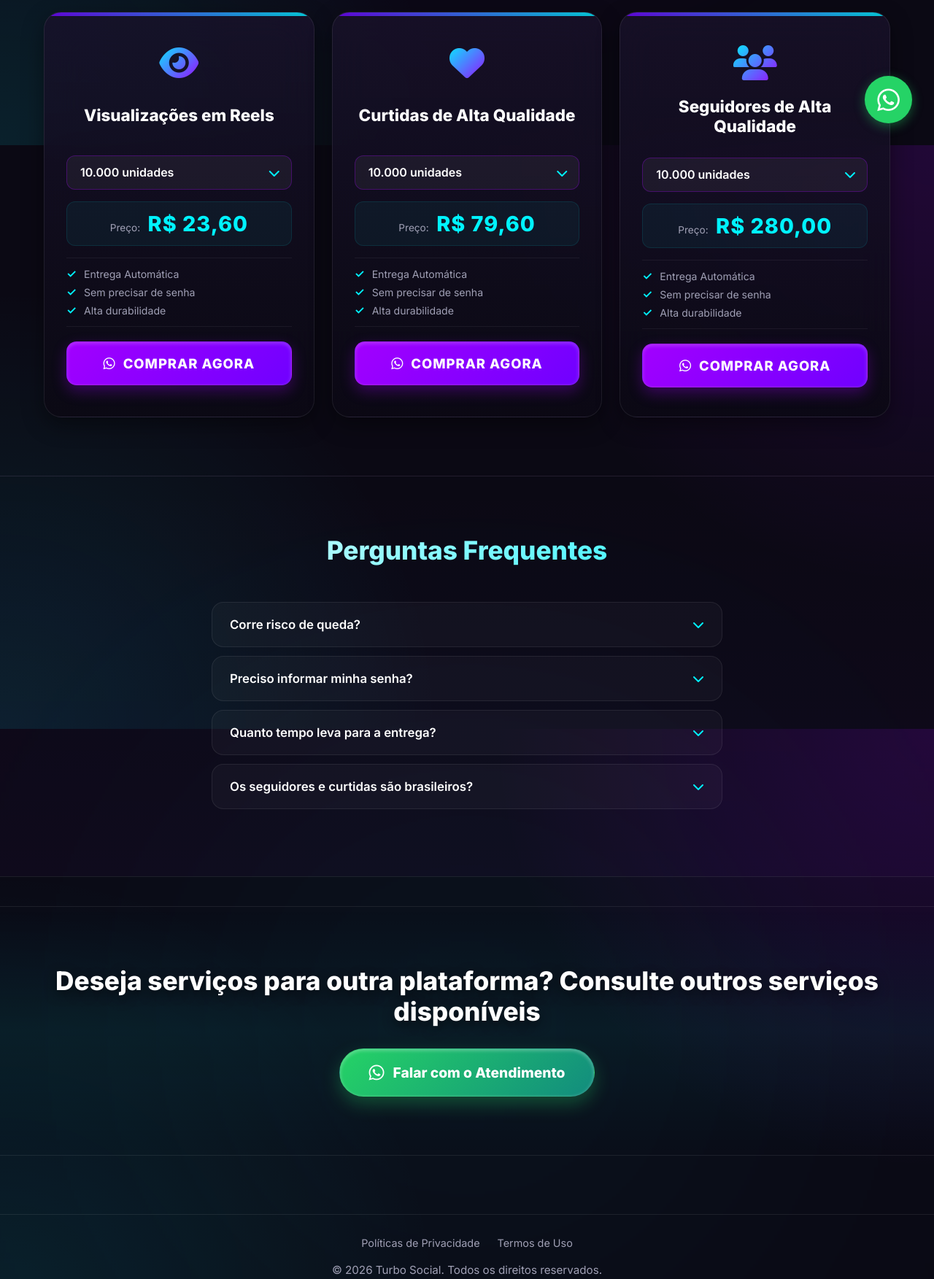
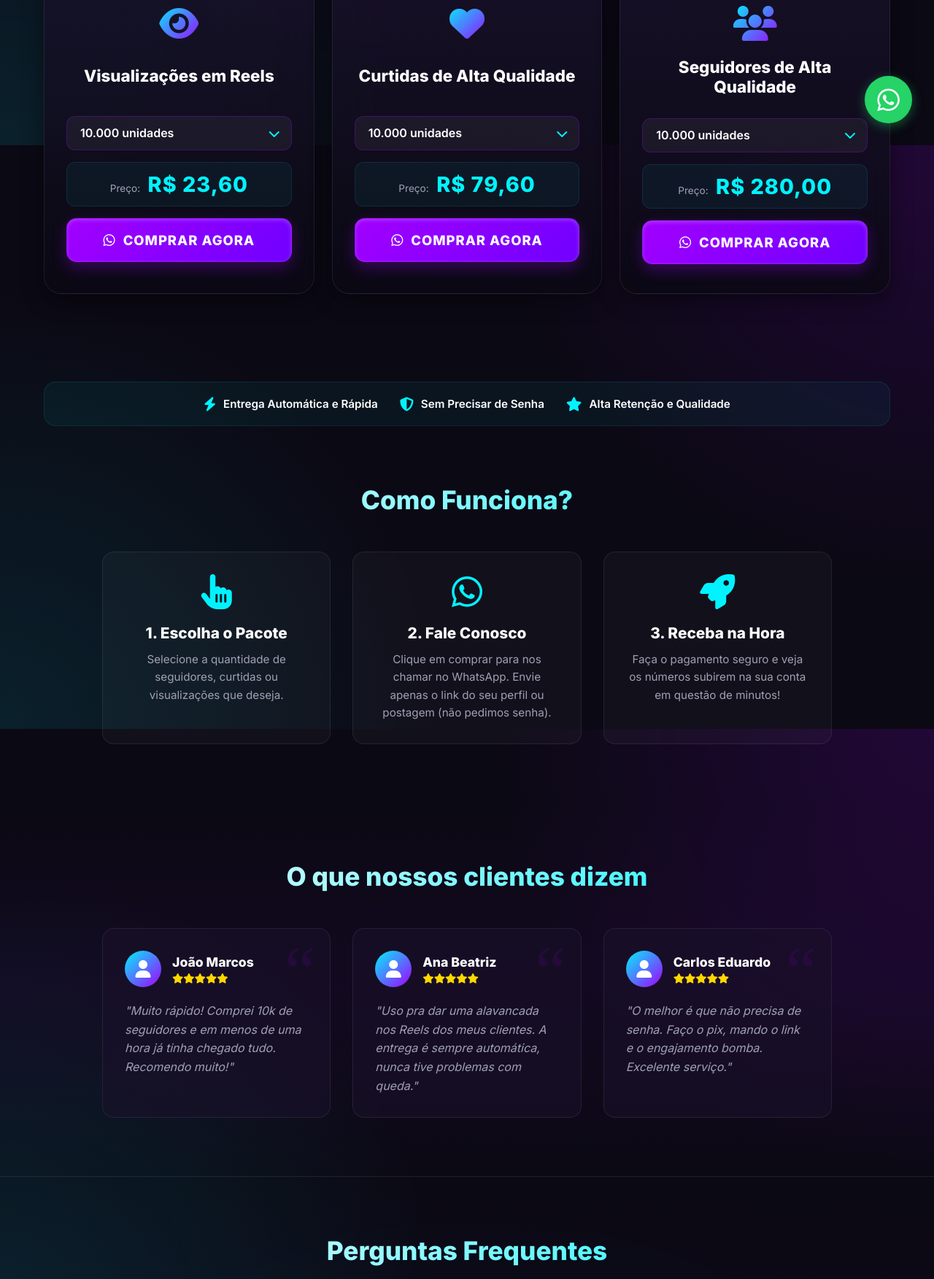
Before and after one commit to hugocassiosilvafilho-cmyk/Site-de-vendas, a plain HTML site: page index.html in a window 1280 px wide. Shown: the part 601-2354 px from the top of the page at 73% size. Drawn offline with Linux system fonts and the light colour scheme.

Commit message:
Auto-sync: 2026-06-10 22:43:22

```diff
--- a/index.html
+++ b/index.html
@@ -152,42 +152,6 @@
             left: 50%;
             transform: translateX(-50%);
             z-index: -1;
-        }
-
-        /* Tabs / Filtros */
-        .tabs-container {
-            display: flex;
-            justify-content: center;
-            flex-wrap: wrap;
-            gap: 10px;
-            margin-bottom: 50px;
-        }
-
-        .tab-btn {
-            background: rgba(255, 255, 255, 0.03);
-            border: 1px solid var(--glass-border);
-            color: var(--text-main);
-            padding: 12px 24px;
-            border-radius: 30px;
-            font-weight: 600;
-            cursor: pointer;
-            transition: all 0.3s ease;
-            display: flex;
-            align-items: center;
-            gap: 8px;
-            font-size: 0.95rem;
-            backdrop-filter: blur(5px);
-        }
-
-        .tab-btn i {
-            font-size: 1.1rem;
-        }
-
-        .tab-btn.active, .tab-btn:hover {
-            background: linear-gradient(135deg, rgba(162, 0, 255, 0.2), rgba(0, 243, 255, 0.15));
-            border-color: var(--neon-cyan);
-            box-shadow: 0 0 20px rgba(0, 243, 255, 0.2);
-            transform: translateY(-2px);
         }
 
         /* Grid de Preços */
@@ -373,33 +337,6 @@
             font-weight: 800;
             color: var(--neon-cyan);
             letter-spacing: 1px;
-        }
-
-        .micro-benefits {
-            display: flex;
-            flex-direction: column;
-            gap: 6px;
-            margin-bottom: 20px;
-            padding: 12px 0;
-            border-top: 1px solid rgba(255, 255, 255, 0.06);
-            border-bottom: 1px solid rgba(255, 255, 255, 0.06);
-        }
-
-        .micro-benefits span {
-            color: var(--text-muted);
-            font-size: 0.88rem;
-            display: flex;
-            align-items: center;
-            gap: 8px;
-        }
-
-        .micro-benefits .check-icon {
-            color: var(--neon-cyan);
-            font-weight: 800;
-            font-size: 0.95rem;
-            width: 16px;
-            text-align: center;
-            flex-shrink: 0;
         }
 
         .faq-section {
@@ -850,7 +787,149 @@
             color: rgba(255, 255, 255, 0.4);
             font-weight: 400;
         }
+
+        /* Benefícios Globais */
+        .global-benefits {
+            background: rgba(0, 243, 255, 0.05);
+            border: 1px solid rgba(0, 243, 255, 0.1);
+            border-radius: 16px;
+            padding: 20px;
+            margin-top: 40px;
+            display: flex;
+            justify-content: center;
+            gap: 30px;
+            flex-wrap: wrap;
+        }
+        .global-benefit-item {
+            display: flex;
+            align-items: center;
+            gap: 10px;
+            color: var(--text-main);
+            font-size: 0.95rem;
+            font-weight: 600;
+        }
+        .global-benefit-item i {
+            color: var(--neon-cyan);
+            font-size: 1.2rem;
+        }
+
+        /* Como Funciona e Prova Social */
+        .how-it-works, .social-proof {
+            padding: 80px 20px;
+        }
+        .social-proof {
+            background: linear-gradient(180deg, transparent, rgba(162, 0, 255, 0.05), transparent);
+        }
+        .how-it-works h2, .social-proof h2 {
+            text-align: center;
+            font-size: 2.2rem;
+            font-weight: 800;
+            margin-bottom: 50px;
+            background: linear-gradient(135deg, #fff, var(--neon-cyan));
+            -webkit-background-clip: text;
+            -webkit-text-fill-color: transparent;
+        }
+        .steps-container, .testimonials-grid {
+            display: flex;
+            justify-content: center;
+            gap: 30px;
+            flex-wrap: wrap;
+            max-width: 1000px;
+            margin: 0 auto;
+        }
+        .step-card {
+            background: rgba(255, 255, 255, 0.03);
+            border: 1px solid var(--glass-border);
+            border-radius: 16px;
+            padding: 30px;
+            flex: 1;
+            min-width: 250px;
+            text-align: center;
+            transition: transform 0.3s ease;
+        }
+        .step-card:hover {
+            transform: translateY(-5px);
+            border-color: rgba(162, 0, 255, 0.3);
+        }
+        .step-icon {
+            font-size: 3rem;
+            color: var(--neon-cyan);
+            margin-bottom: 20px;
+        }
+        .step-card h4 {
+            font-size: 1.3rem;
+            margin-bottom: 12px;
+            color: #fff;
+        }
+        .step-card p {
+            color: var(--text-muted);
+            font-size: 0.95rem;
+            line-height: 1.6;
+        }
+
+        .testimonial-card {
+            background: rgba(25, 18, 43, 0.6);
+            border: 1px solid var(--glass-border);
+            border-radius: 16px;
+            padding: 30px;
+            flex: 1;
+            min-width: 300px;
+            text-align: left;
+            position: relative;
+        }
+        .testimonial-card::before {
+            content: '\201C';
+            font-family: serif;
+            font-size: 6rem;
+            color: rgba(162, 0, 255, 0.1);
+            position: absolute;
+            top: 10px;
+            right: 20px;
+            line-height: 1;
+        }
+        .testimonial-header {
+            display: flex;
+            align-items: center;
+            gap: 15px;
+            margin-bottom: 20px;
+        }
+        .testimonial-avatar {
+            width: 50px;
+            height: 50px;
+            border-radius: 50%;
+            background: linear-gradient(135deg, var(--neon-cyan), var(--electric-purple));
+            display: flex;
+            align-items: center;
+            justify-content: center;
+            font-size: 1.5rem;
+            color: #fff;
+        }
+        .testimonial-name {
+            font-weight: 800;
+            color: #fff;
+            font-size: 1.1rem;
+        }
+        .testimonial-stars {
+            color: #FFD700;
+            font-size: 0.85rem;
+            margin-top: 4px;
+        }
+        .testimonial-text {
+            color: var(--text-muted);
+            font-size: 1rem;
+            line-height: 1.6;
+            font-style: italic;
+        }
+        .payment-methods {
+            display: flex;
+            justify-content: center;
+            gap: 20px;
+            margin-bottom: 16px;
+            font-size: 2rem;
+        }
+
     </style>
+
 </head>
 <body>
 
@@ -872,19 +951,7 @@
     </header>
 
     <!-- Filtros de Plataforma -->
-    <div class="container">
-        <div class="tabs-container">
-            <button class="tab-btn active" data-platform="Instagram">
-                <i class="fa-brands fa-instagram"></i> Instagram
-            </button>
-            <button class="tab-btn" data-platform="TikTok">
-                <i class="fa-brands fa-tiktok"></i> TikTok
-            </button>
-            <button class="tab-btn" data-platform="Facebook">
-                <i class="fa-brands fa-facebook-f"></i> Facebook
-            </button>
-        </div>
-    </div>
+    <div class="container" style="text-align: center; margin-bottom: 20px;"><p style="color: var(--neon-cyan); font-weight: 600; font-size: 1.1rem; letter-spacing: 1px; text-transform: uppercase;">⚡ Válido para Instagram, TikTok e Facebook</p></div>
 
     <!-- Grid de Planos -->
     <main class="container">
@@ -914,11 +981,7 @@
                     <span class="price-label">Preço:</span>
                     <span class="price-value" id="price-card1">R$ 23,60</span>
                 </div>
-                <div class="micro-benefits">
-                    <span><span class="check-icon">&#10003;</span> Entrega Automática</span>
-                    <span><span class="check-icon">&#10003;</span> Sem precisar de senha</span>
-                    <span><span class="check-icon">&#10003;</span> Alta durabilidade</span>
-                </div>
+
                 <a href="https://wa.me/5511977418328?text=Ol%C3%A1!%20Quero%20conhecer%20os%20pacotes%20de%20engajamento." id="btn-card1" class="btn-buy">
                     <i class="fa-brands fa-whatsapp"></i> Comprar Agora
                 </a>
@@ -948,11 +1011,7 @@
                     <span class="price-label">Preço:</span>
                     <span class="price-value" id="price-card2">R$ 79,60</span>
                 </div>
-                <div class="micro-benefits">
-                    <span><span class="check-icon">&#10003;</span> Entrega Automática</span>
-                    <span><span class="check-icon">&#10003;</span> Sem precisar de senha</span>
-                    <span><span class="check-icon">&#10003;</span> Alta durabilidade</span>
-                </div>
+
                 <a href="https://wa.me/5511977418328?text=Ol%C3%A1!%20Quero%20conhecer%20os%20pacotes%20de%20engajamento." id="btn-card2" class="btn-buy">
                     <i class="fa-brands fa-whatsapp"></i> Comprar Agora
                 </a>
@@ -982,18 +1041,85 @@
                     <span class="price-label">Preço:</span>
                     <span class="price-value" id="price-card3">R$ 280,00</span>
                 </div>
-                <div class="micro-benefits">
-                    <span><span class="check-icon">&#10003;</span> Entrega Automática</span>
-                    <span><span class="check-icon">&#10003;</span> Sem precisar de senha</span>
-                    <span><span class="check-icon">&#10003;</span> Alta durabilidade</span>
-                </div>
+
                 <a href="https://wa.me/5511977418328?text=Ol%C3%A1!%20Quero%20conhecer%20os%20pacotes%20de%20engajamento." id="btn-card3" class="btn-buy">
                     <i class="fa-brands fa-whatsapp"></i> Comprar Agora
                 </a>
             </div>
 
         </div>
+
+        <div class="global-benefits">
+            <div class="global-benefit-item"><i class="fa-solid fa-bolt"></i> Entrega Automática e Rápida</div>
+            <div class="global-benefit-item"><i class="fa-solid fa-shield-halved"></i> Sem Precisar de Senha</div>
+            <div class="global-benefit-item"><i class="fa-solid fa-star"></i> Alta Retenção e Qualidade</div>
+        </div>
     </main>
+
+
+
+    <!-- Como Funciona -->
+    <section class="how-it-works">
+        <div class="container">
+            <h2>Como Funciona?</h2>
+            <div class="steps-container">
+                <div class="step-card">
+                    <i class="fa-solid fa-hand-pointer step-icon"></i>
+                    <h4>1. Escolha o Pacote</h4>
+                    <p>Selecione a quantidade de seguidores, curtidas ou visualizações que deseja.</p>
+                </div>
+                <div class="step-card">
+                    <i class="fa-brands fa-whatsapp step-icon"></i>
+                    <h4>2. Fale Conosco</h4>
+                    <p>Clique em comprar para nos chamar no WhatsApp. Envie apenas o link do seu perfil ou postagem (não pedimos senha).</p>
+                </div>
+                <div class="step-card">
+                    <i class="fa-solid fa-rocket step-icon"></i>
+                    <h4>3. Receba na Hora</h4>
+                    <p>Faça o pagamento seguro e veja os números subirem na sua conta em questão de minutos!</p>
+                </div>
+            </div>
+        </div>
+    </section>
+
+    <!-- Prova Social -->
+    <section class="social-proof">
+        <div class="container">
+            <h2>O que nossos clientes dizem</h2>
+            <div class="testimonials-grid">
+                <div class="testimonial-card">
+                    <div class="testimonial-header">
+                        <div class="testimonial-avatar"><i class="fa-solid fa-user"></i></div>
+                        <div>
+                            <div class="testimonial-name">João Marcos</div>
+                            <div class="testimonial-stars"><i class="fa-solid fa-star"></i><i class="fa-solid fa-star"></i><i class="fa-solid fa-star"></i><i class="fa-solid fa-star"></i><i class="fa-solid fa-star"></i></div>
+                        </div>
+                    </div>
+                    <div class="testimonial-text">"Muito rápido! Comprei 10k de seguidores e em menos de uma hora já tinha chegado tudo. Recomendo muito!"</div>
+                </div>
+                <div class="testimonial-card">
+                    <div class="testimonial-header">
+                        <div class="testimonial-avatar"><i class="fa-solid fa-user"></i></div>
+                        <div>
+                            <div class="testimonial-name">Ana Beatriz</div>
+                            <div class="testimonial-stars"><i class="fa-solid fa-star"></i><i class="fa-solid fa-star"></i><i class="fa-solid fa-star"></i><i class="fa-solid fa-star"></i><i class="fa-solid fa-star"></i></div>
+                        </div>
+                    </div>
+                    <div class="testimonial-text">"Uso pra dar uma alavancada nos Reels dos meus clientes. A entrega é sempre automática, nunca tive problemas com queda."</div>
+                </div>
+                <div class="testimonial-card">
+                    <div class="testimonial-header">
+                        <div class="testimonial-avatar"><i class="fa-solid fa-user"></i></div>
+                        <div>
+                            <div class="testimonial-name">Carlos Eduardo</div>
+                            <div class="testimonial-stars"><i class="fa-solid fa-star"></i><i class="fa-solid fa-star"></i><i class="fa-solid fa-star"></i><i class="fa-solid fa-star"></i><i class="fa-solid fa-star"></i></div>
+                        </div>
+                    </div>
+                    <div class="testimonial-text">"O melhor é que não precisa de senha. Faço o pix, mando o link e o engajamento bomba. Excelente serviço."</div>
+                </div>
+            </div>
+        </div>
+    </section>
 
     <!-- FAQ Section -->
     <section class="faq-section">
@@ -1062,7 +1188,15 @@
                 <a href="#" class="modal-trigger" data-modal="privacy">Políticas de Privacidade</a>
                 <a href="#" class="modal-trigger" data-modal="terms">Termos de Uso</a>
             </div>
-            <p>&copy; 2026 Turbo Social. Todos os direitos reservados.</p>
+
+            <div class="payment-methods">
+                <i class="fa-brands fa-pix" style="color: #32BCAD;" title="Pix"></i>
+                <i class="fa-brands fa-cc-mastercard" style="color: #ff5f00;" title="Mastercard"></i>
+                <i class="fa-brands fa-cc-visa" style="color: #1a1f71;" title="Visa"></i>
+                <i class="fa-solid fa-shield-check" style="color: #25D366;" title="Compra Segura"></i>
+            </div>
+            <p>&copy; 2026 Turbo Social. Todos os direitos reservados. Site 100% Seguro.</p>
+
         </div>
     </footer>
 
@@ -1095,30 +1229,15 @@
     </div>
 
     <!-- JavaScript Lógica de Abas, Filtro e Links Dinâmicos -->
-    <script>
+        <script>
         document.addEventListener('DOMContentLoaded', function () {
             var wppNumber = '5511977418328';
-            var currentPlatform = 'all';
-
-            var tabs = document.querySelectorAll('.tab-btn');
             var cards = document.querySelectorAll('.pricing-card');
-            var card1Title = document.getElementById('card1-title');
-
-            function getPlatformName(platform) {
-                return platform === 'all' ? 'minhas Redes Sociais' : platform;
-            }
-
-            function getViewText(platform) {
-                if (platform === 'all' || platform === 'Instagram') return 'Visualizações em Reels';
-                if (platform === 'TikTok') return 'Visualizações no TikTok';
-                if (platform === 'Facebook') return 'Visualizações no Facebook';
-                return 'Visualizações';
-            }
 
             function getCardBaseName(cardId) {
-                if (cardId === 'card1') return 'Visualizações em Reels';
-                if (cardId === 'card2') return 'Curtidas de Alta Qualidade';
-                if (cardId === 'card3') return 'Seguidores de Alta Qualidade';
+                if (cardId === 'card1') return 'Visualizações';
+                if (cardId === 'card2') return 'Curtidas';
+                if (cardId === 'card3') return 'Seguidores';
                 return '';
             }
 
@@ -1159,50 +1278,20 @@
 
                 priceDisplay.textContent = formatPrice(price);
 
-                var platName = getPlatformName(currentPlatform);
                 var cardName = getCardBaseName(cardId);
-                var message = 'Olá! Gostaria de comprar o pacote de ' + qtyText + ' ' + cardName + ' para ' + platName + '.';
+                var message = 'Olá! Gostaria de comprar o pacote de ' + qtyText + ' ' + cardName + '.';
 
                 btn.href = 'https://wa.me/' + wppNumber + '?text=' + encodeURIComponent(message);
             }
 
-            function filterCards(platform) {
-                cards.forEach(function (card) {
-                    var platformsAttr = card.getAttribute('data-platform');
-                    if (platform === 'all' || platformsAttr.indexOf(platform) !== -1) {
-                        card.classList.remove('hidden');
-                    } else {
-                        card.classList.add('hidden');
-                    }
-                });
-            }
-
-            function updateAll(platform) {
-                currentPlatform = platform;
-                card1Title.textContent = getViewText(platform);
-                filterCards(platform);
-                cards.forEach(function (card) {
-                    if (!card.classList.contains('hidden')) {
-                        updateCard(card);
-                    }
-                });
-            }
-
-            updateAll('Instagram');
-
-            tabs.forEach(function (tab) {
-                tab.addEventListener('click', function () {
-                    tabs.forEach(function (t) { t.classList.remove('active'); });
-                    tab.classList.add('active');
-                    var platform = tab.getAttribute('data-platform');
-                    updateAll(platform);
-                });
+            cards.forEach(function (card) {
+                updateCard(card);
             });
 
             document.querySelectorAll('.price-select').forEach(function (select) {
                 select.addEventListener('change', function () {
                     var card = this.closest('.pricing-card');
-                    if (card && !card.classList.contains('hidden')) {
+                    if (card) {
                         updateCard(card);
                     }
                 });
@@ -1211,7 +1300,7 @@
             document.querySelectorAll('.custom-number-input').forEach(function (input) {
                 input.addEventListener('input', function () {
                     var card = this.closest('.pricing-card');
-                    if (card && !card.classList.contains('hidden')) {
+                    if (card) {
                         updateCard(card);
                     }
                 });
```
Also changed, not shown: 1 other file.
